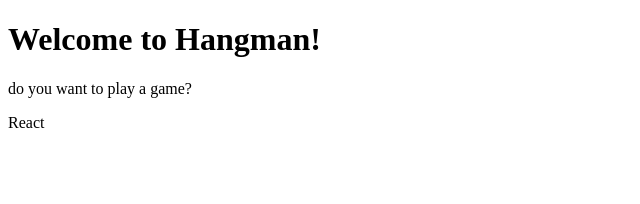
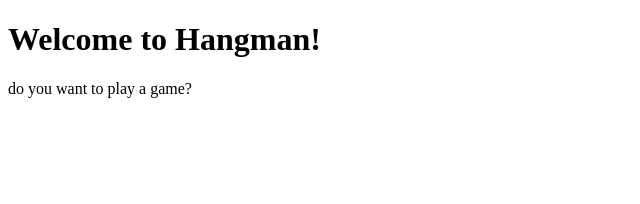
Before and after one commit to FadiZahhar/hangman-training, a React (Create React App) app in the folder hangman/: page / in a window 1280 px wide. Shown: the top 204 px of the page, without its empty margins (0-640 px from the left). Built offline with nearby package versions, Linux system fonts and the light colour scheme.

Commit message:
adding the letter component for showing nor not

```diff
--- a/hangman/src/letter-grid.js
+++ b/hangman/src/letter-grid.js
@@ -1,10 +1,12 @@
-import React from 'react'
-
+import Letter from './letter';
 export default function ({ secretWord }) {
     let letters = secretWord
         .split('') //['R','e','a','c','t']
         .map((letter) => (
-            <span>{letter}</span>
+            <Letter
+                value={letter}
+                isShown={false}
+            />
         ));
     return (
         <div>
--- /dev/null
+++ b/hangman/src/letter.js
@@ -0,0 +1,9 @@
+export default function ({ value, isShown }) {
+    let output = ' ';
+    if (isShown) {
+        output = value
+    }
+    return (
+        <span>{output}</span>
+    )
+}
```
